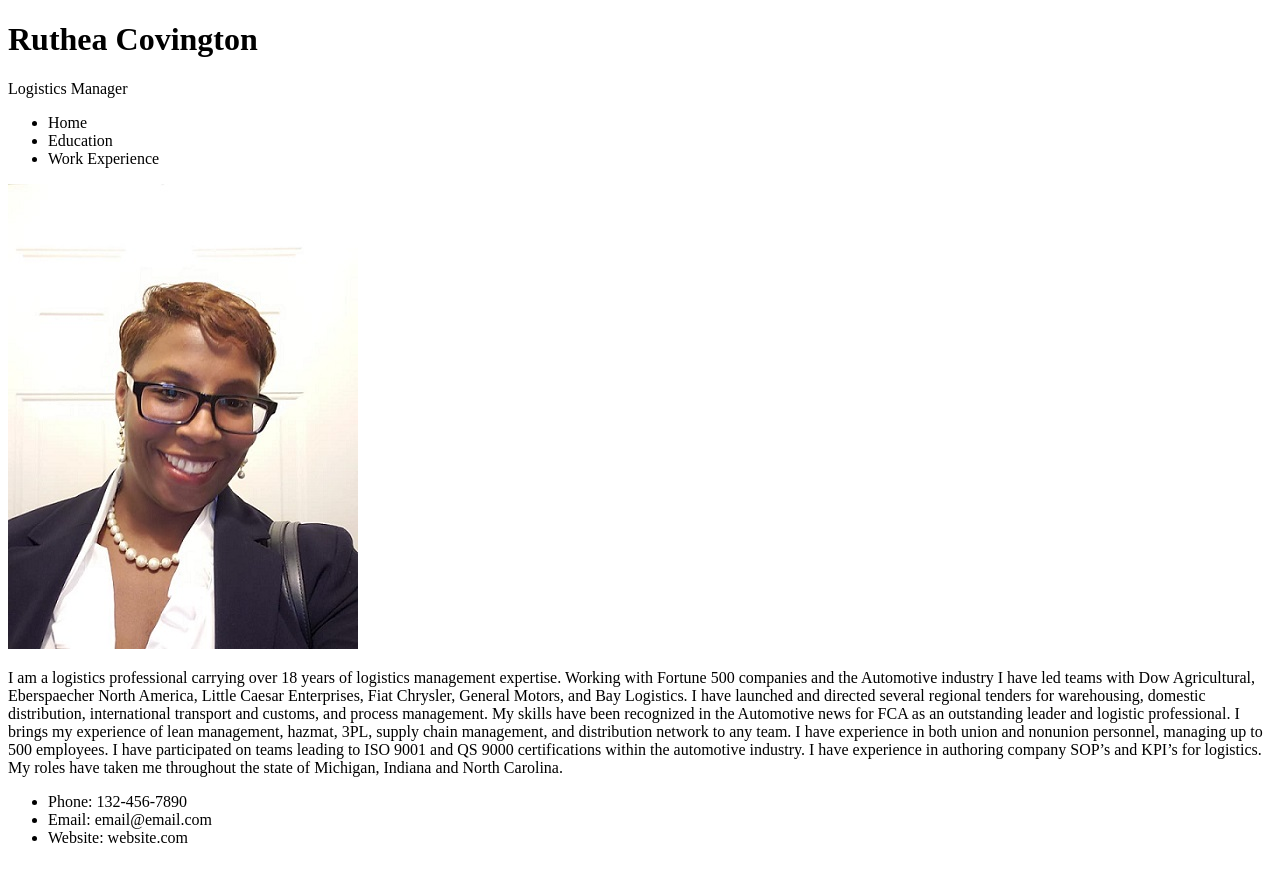
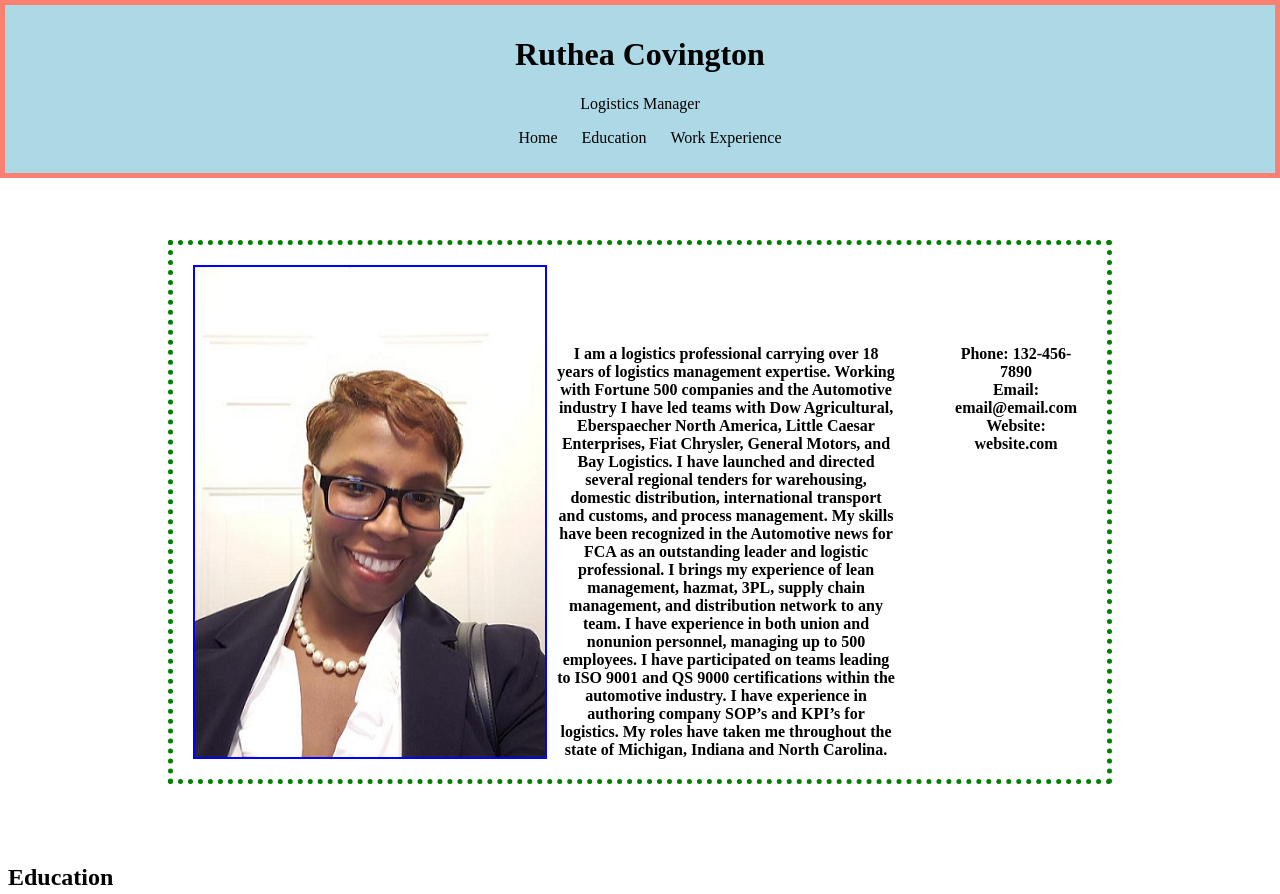
Before and after one commit to JVN313/Mom-Resume-Site, a plain HTML site: page index.html in a window 1280 px wide. Shown: the top 894 px of the page. Drawn offline with Linux system fonts and the light colour scheme.

Commit message:
Header & Intro card styles

```diff
--- a/index.html
+++ b/index.html
@@ -30,11 +30,6 @@
                 <li>Website: website.com</li>
 
             </ul>
-
-            <div class="social-links">
-                <img src="" alt="">
-                <img src="" alt="">
-            </div>
 
         </div>
 
--- a/style.css
+++ b/style.css
@@ -1,4 +1,45 @@
 * {
     box-sizing: border-box;
+    list-style: none;
 
 }
+
+header {
+    position: fixed;
+    top: 0;
+    text-align: center;
+    background: lightblue;
+    border: solid 5px salmon;
+    width: 100%;
+    padding: 10px;
+    margin:0px -8px 100px;
+
+}
+
+header li {
+    display: inline-block;
+    margin-right: 20px
+
+}
+
+#intro-card {
+    margin: 15em 10em 5em;
+    box-sizing: border-box;
+    display: flex;
+    flex-direction: row;
+    text-align: center;
+    font-weight: bold;
+    padding: 20px;
+    border: dotted 5px green;
+
+}
+
+img {
+    border: blue solid 2px;
+
+}
+
+#intro-card p, #intro-card ul {
+    margin: 5em 10px 0;
+
+}
```
